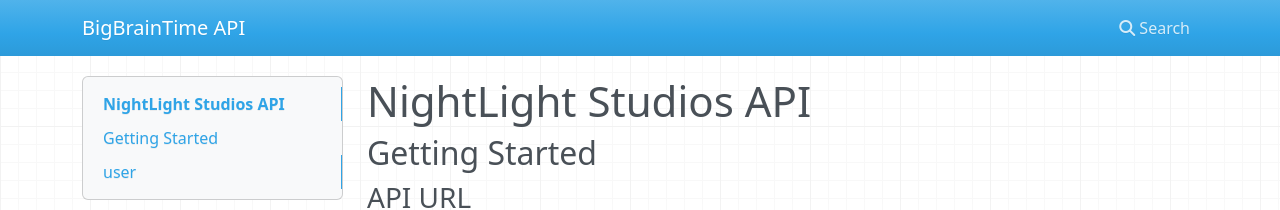
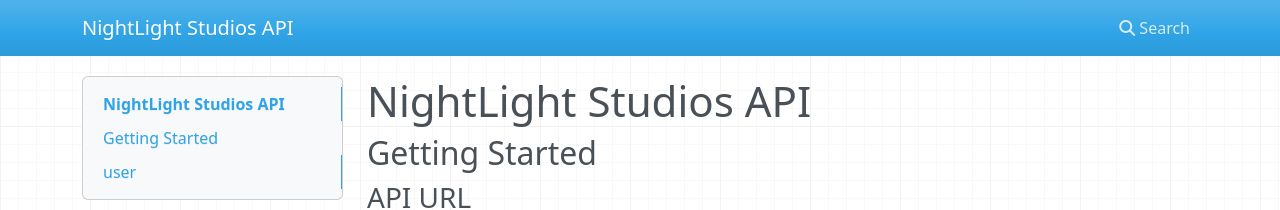
Before and after one commit to Underlyingglitch/NightLightStudiosAPI, an MkDocs documentation site: the page built from docs/index.md, in a window 1280 px wide. Shown: the top 210 px of the page. Built offline with MkDocs 1.6.1, drawn with Linux system fonts in a browser that asks for light colours; nearby versions of some CDN libraries.

Commit message:
Update mkdocs.yml

```diff
--- a/mkdocs.yml
+++ b/mkdocs.yml
@@ -1 +1 @@
-site_name: BigBrainTime API
+site_name: NightLight Studios API
```
